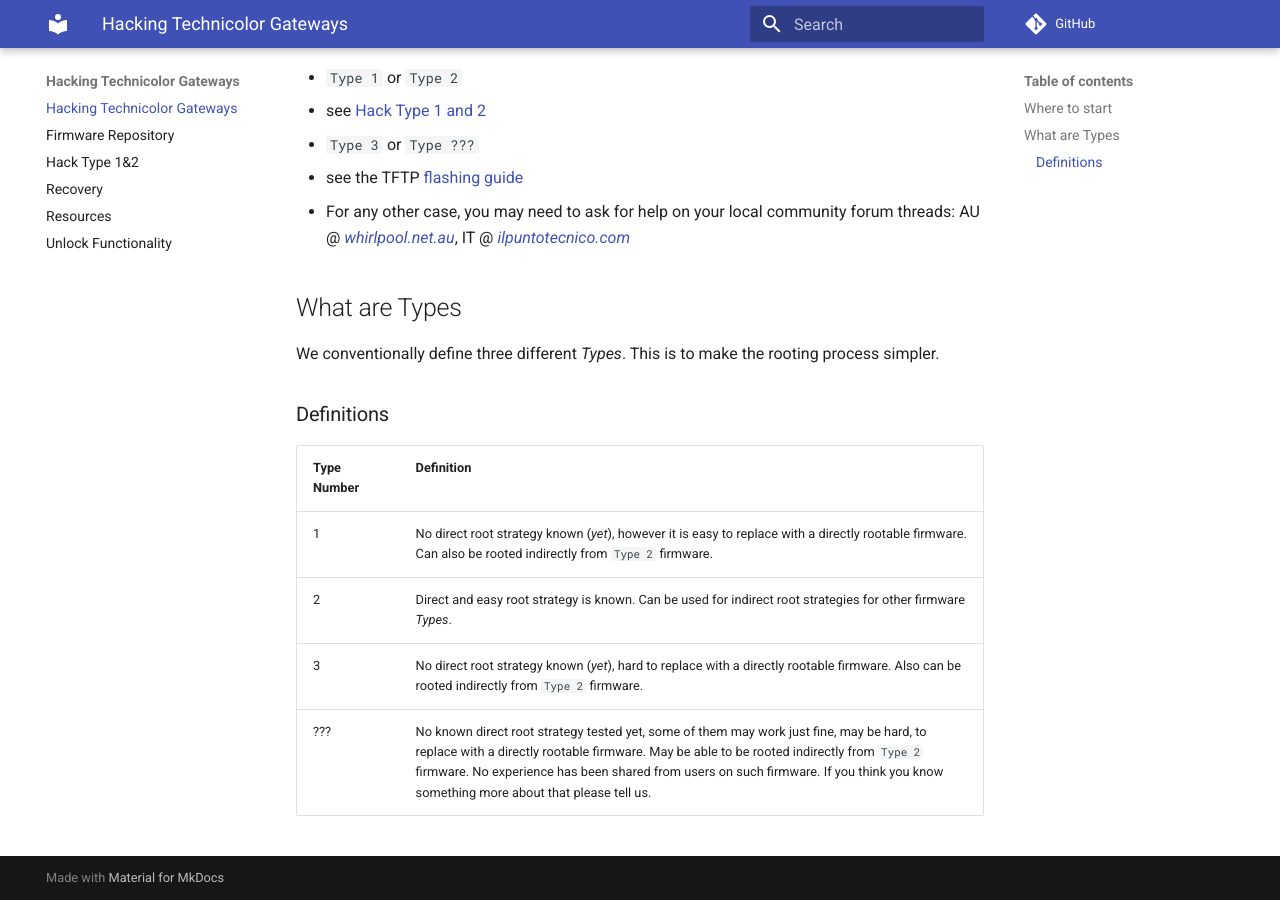
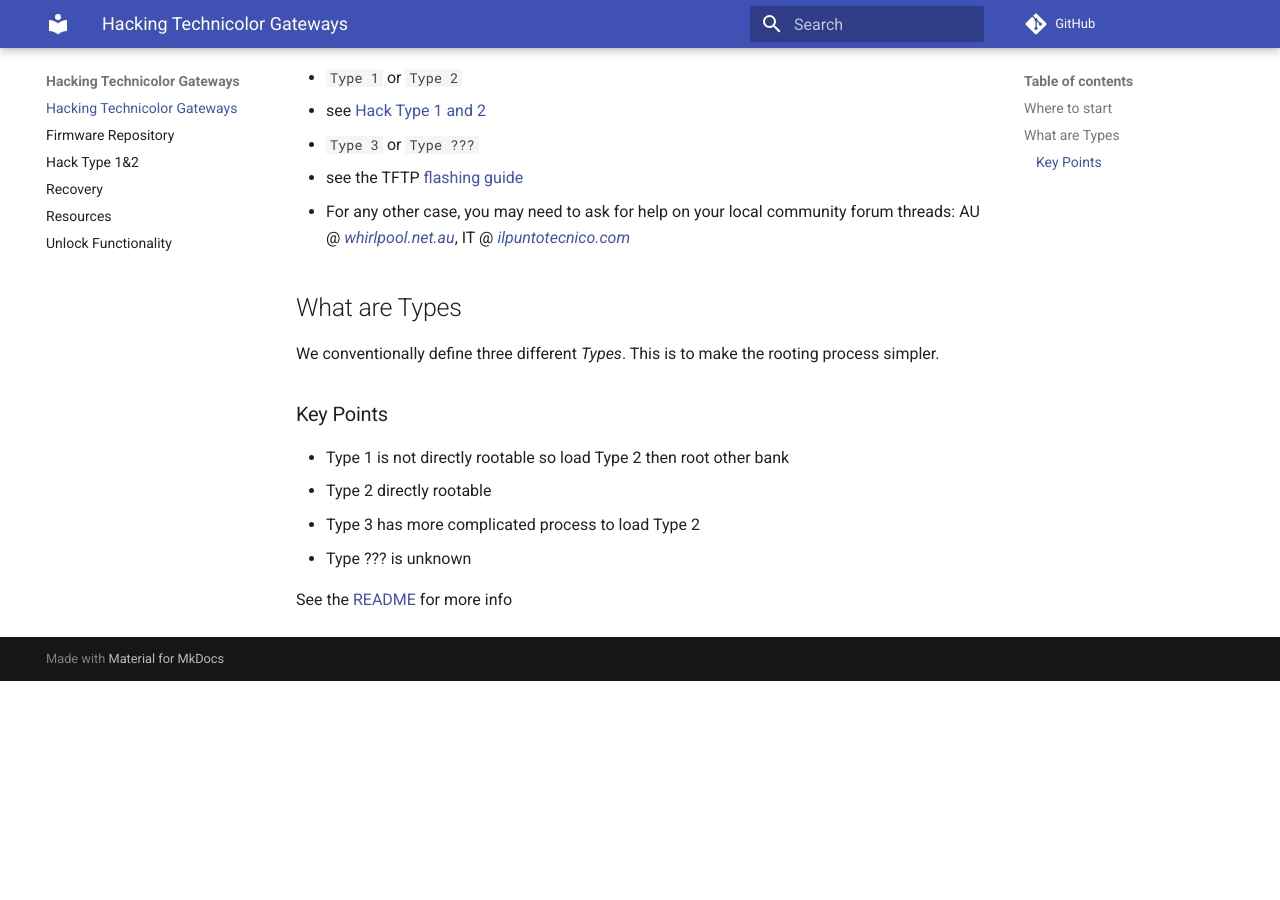
Before and after one commit to hack-technicolor/hack-technicolor, an MkDocs documentation site: the page built from docs/index.md, in a window 1280 px wide and 900 px high, scrolled down 583 px. Built offline with MkDocs 1.6.1 and Material for MkDocs 9.7.7, drawn with Linux system fonts in a browser that asks for light colours; comment, search, counter and statistics services are not loaded; after the commit the page ends 1264 px from its top, so only the background shows below that.

Commit message:
Move table

```diff
--- a/docs/index.md
+++ b/docs/index.md
@@ -25,11 +25,11 @@
 
 We conventionally define three different *Types*. This is to make the rooting process simpler.
 
-### Definitions
+### Key Points
 
-| Type Number |     Definition     |
-|-------------|--------------------|
-|      1      |  No direct root strategy known (*yet*), however it is easy to replace with a directly rootable firmware. Can also be rooted indirectly from `Type 2` firmware. |
-|      2      |  Direct and easy root strategy is known. Can be used for indirect root strategies for other firmware *Types*. |
-|      3      |  No direct root strategy known (*yet*), hard to replace with a directly rootable firmware. Also can be rooted indirectly from `Type 2` firmware. |
-|     ???     |   No known direct root strategy tested yet, some of them may work just fine, may be hard, to replace with a directly rootable firmware. May be able to be rooted indirectly from `Type 2` firmware. No experience has been shared from users on such firmware. If you think you know something more about that please tell us. |
+- Type 1 is not directly rootable so load Type 2  then root other bank
+- Type 2 directly rootable
+- Type 3 has more complicated process to load Type 2
+- Type ??? is unknown
+
+See the [README](https://github.com/kevdagoat/hack-technicolor/blob/master/README.md) for more info
```
